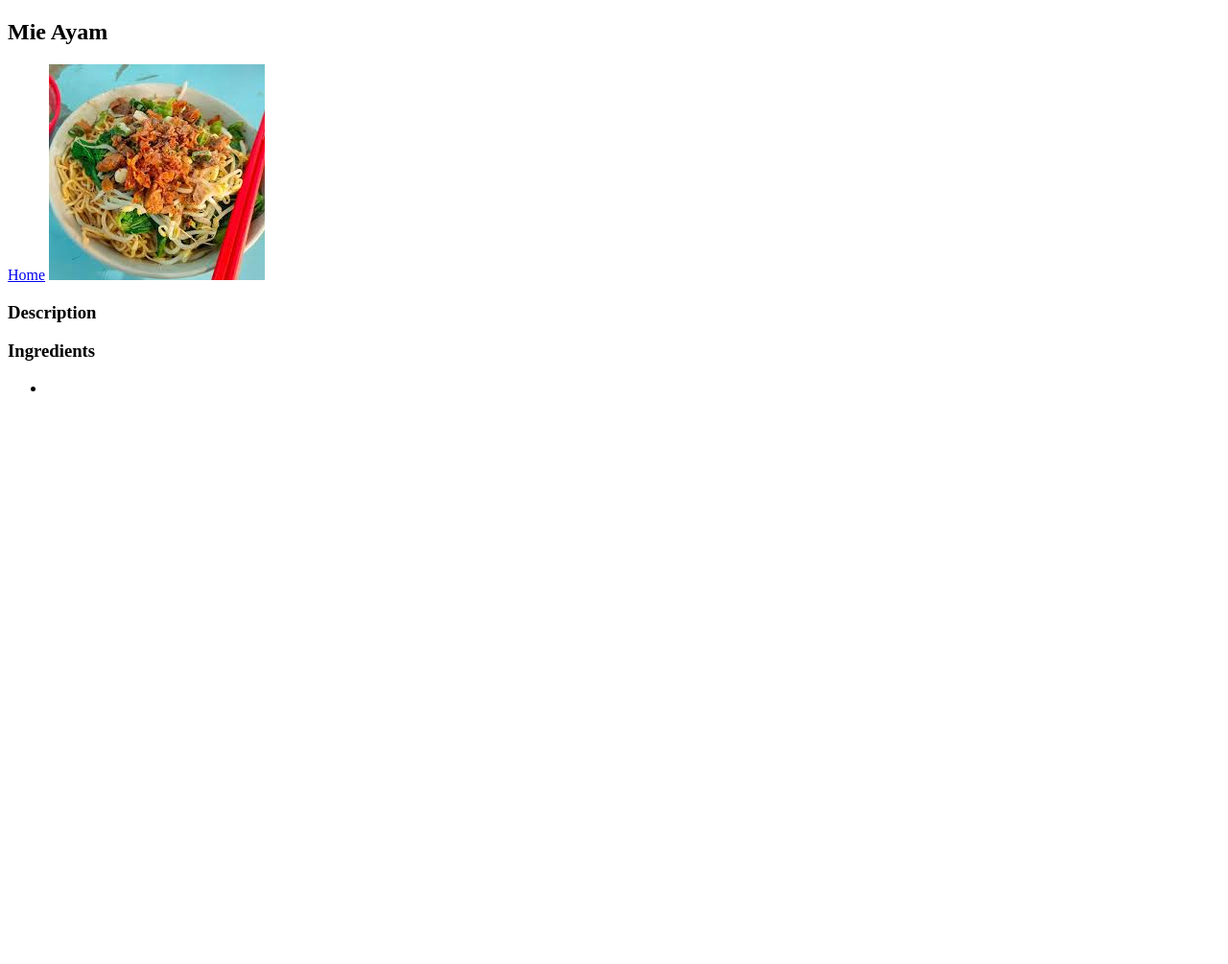
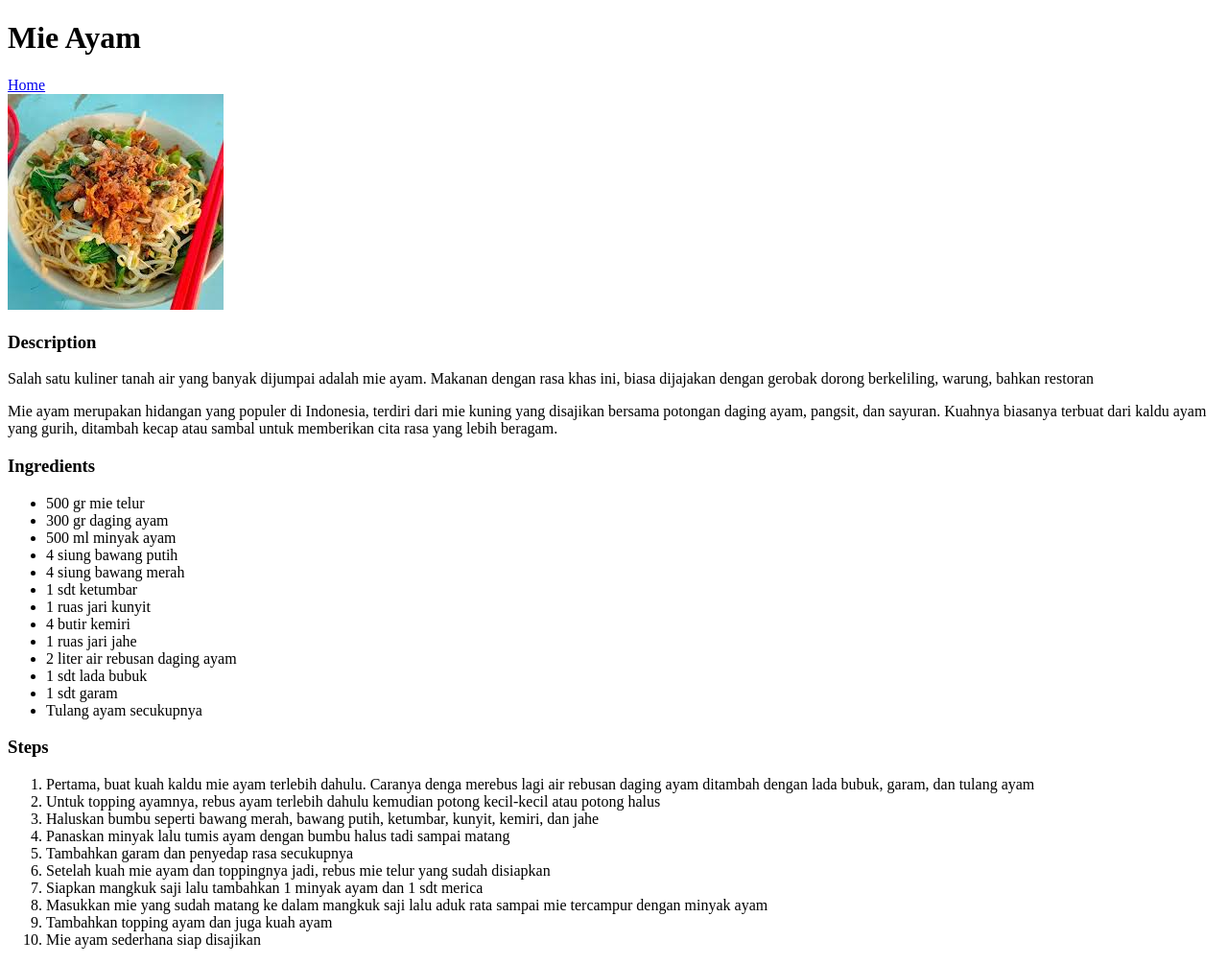
Before and after one commit to gilangages/odin-recipes, a plain HTML site: page recipes/mieayam.html in a window 1280 px wide. Shown: the whole page at 96% size. Before the commit the page ends 800 px from the top, so only its background shows below. Drawn offline with Linux system fonts and the light colour scheme; files whose address does not match are found by name.

Commit message:
Add 2 more recipes with identical page structure and images

```diff
--- a/recipes/mieayam.html
+++ b/recipes/mieayam.html
@@ -7,28 +7,52 @@
 </head>
 <body>
   <header>
-    <nav>
-
-    </nav>
+    <h1>Mie Ayam</h1>
+    <a href="../index.html">Home</a>
   </header>
   <main>
     <article>
-      <h1>Mie Ayam</h1>
-      <a href="../index.html">Home</a>
       <img src="images/mieayam.jpeg">
       <section>
         <h3>Description</h3>
-        <p></p>
-        <p></p>
+        <p>Salah satu kuliner tanah air yang banyak dijumpai adalah mie ayam. Makanan dengan rasa khas ini, biasa dijajakan dengan gerobak dorong berkeliling, warung, bahkan restoran</p>
+
+        <p>Mie ayam merupakan hidangan yang populer di Indonesia, terdiri dari mie kuning yang disajikan bersama potongan daging ayam, pangsit, dan sayuran. Kuahnya biasanya terbuat dari kaldu ayam yang gurih, ditambah kecap atau sambal untuk memberikan cita rasa yang lebih beragam.</p>
       </section>
       <section>
         <h3>Ingredients</h3>
         <ul>
-          <li></li>
+          <li>500 gr mie telur</li>
+          <li>300 gr daging ayam</li>
+          <li>500 ml minyak ayam</li>
+          <li>4 siung bawang putih</li>
+          <li>4 siung bawang merah</li>
+          <li>1 sdt ketumbar</li>
+          <li>1 ruas jari kunyit</li>
+          <li>4 butir kemiri</li>
+          <li>1 ruas jari jahe</li>
+          <li>2 liter air rebusan daging ayam</li>
+          <li>1 sdt lada bubuk</li>
+          <li>1 sdt garam</li>
+          <li>Tulang ayam secukupnya</li>
         </ul>
+      </section>
+      <section>
+        <h3>Steps</h3>
+        <ol>
+          <li>Pertama, buat kuah kaldu mie ayam terlebih dahulu. Caranya denga merebus lagi air rebusan daging ayam ditambah dengan lada bubuk, garam, dan tulang ayam</li>
+          <li>Untuk topping ayamnya, rebus ayam terlebih dahulu kemudian potong kecil-kecil atau potong halus</li>
+          <li>Haluskan bumbu seperti bawang merah, bawang putih, ketumbar, kunyit, kemiri, dan jahe</li>
+          <li>Panaskan minyak lalu tumis ayam dengan bumbu halus tadi sampai matang</li>
+          <li>Tambahkan garam dan penyedap rasa secukupnya</li>
+          <li>Setelah kuah mie ayam dan toppingnya jadi, rebus mie telur yang sudah disiapkan </li>
+          <li>Siapkan mangkuk saji lalu tambahkan 1 minyak ayam dan 1 sdt merica</li>
+          <li>Masukkan mie yang sudah matang ke dalam mangkuk saji lalu aduk rata sampai mie tercampur dengan minyak ayam </li>
+          <li>Tambahkan topping ayam dan juga kuah ayam</li>
+          <li>Mie ayam sederhana siap disajikan</li>
+        </ol>
       </section>
     </article>
     </main>
-
 </body>
 </html>
```
Also changed, not shown: recipes/buburayam.html (added, +51 -0 lines), recipes/nasigoreng.html (added, +41 -0 lines), images/buburayam.jpeg (added), images/nasiGoreng.jpg (added).
